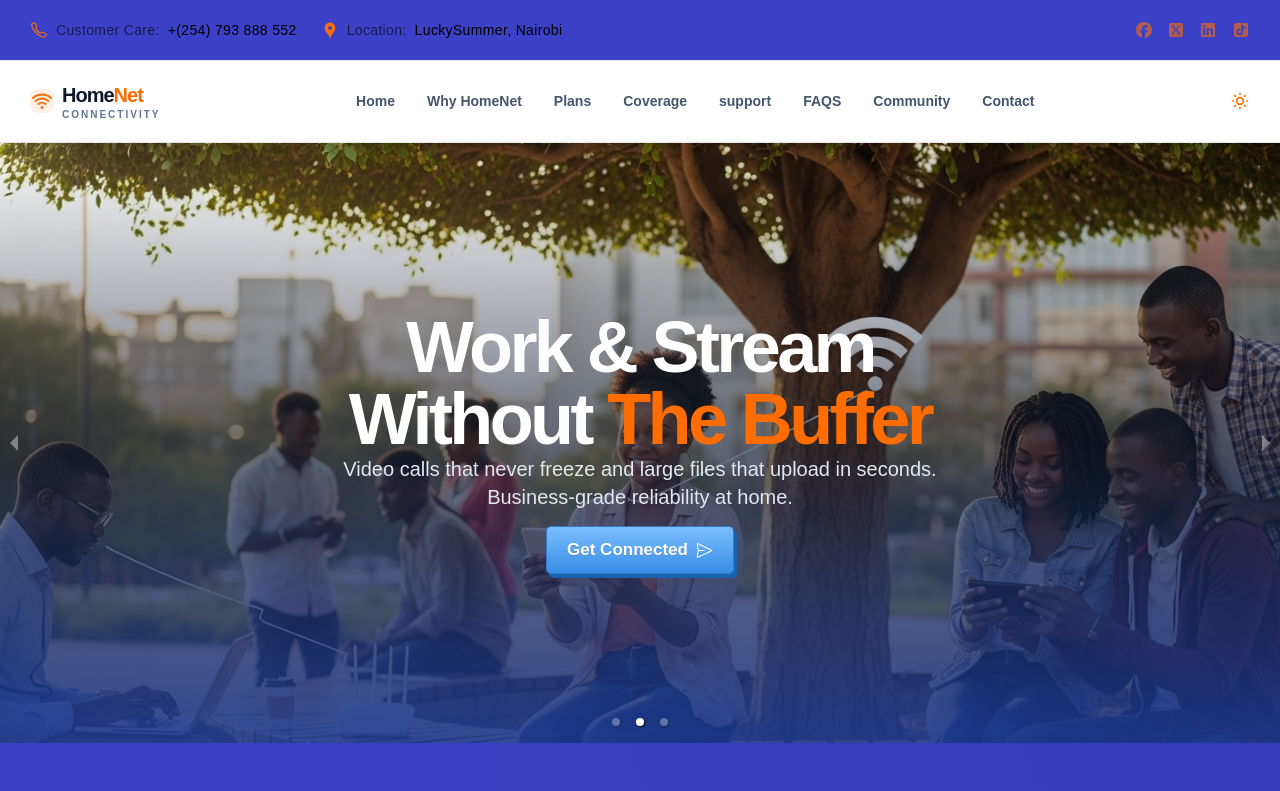
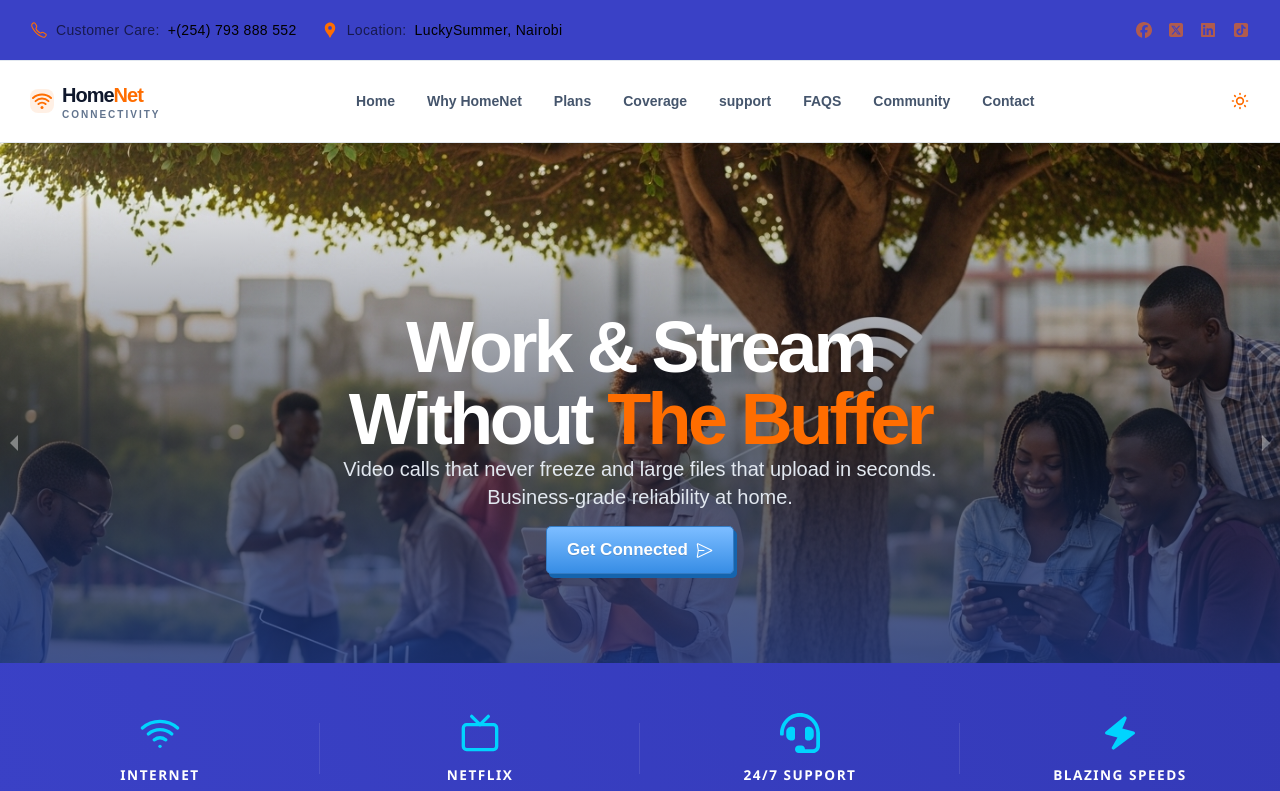
Before and after one commit to wainaina-mwangi/HomeNet, a React (Vite) app: page / in a window 1280 px wide. Shown: the top 791 px of the page. Built offline with nearby package versions, Linux system fonts and the light colour scheme.

Commit message:
laptop screens

```diff
--- /dev/null
+++ b/src/components/Couresel/couresel.css
@@ -0,0 +1,10 @@
+@media (min-width: 1024px) {
+  .hero-wrapper {
+    height: 100vh;
+  }
+
+  .hero-title {
+    font-size: 5rem;
+    line-height: 1.1;
+  }
+}
--- a/src/components/Couresel/couresel.jsx
+++ b/src/components/Couresel/couresel.jsx
@@ -23,7 +23,7 @@ const Couresel = () => {
   };
 
   return (
-    <div className="carousel-wrapper w-full relative overflow-hidden  mx-4 md:mx-auto  mt-6 md:mt-10">
+    <div className="carousel-wrapper hero-wrapper w-full relative overflow-hidden h-[65vh]  mx-4 md:mx-auto  mt-6 md:mt-10">
       <Carousel
         autoPlay
         infiniteLoop
```
